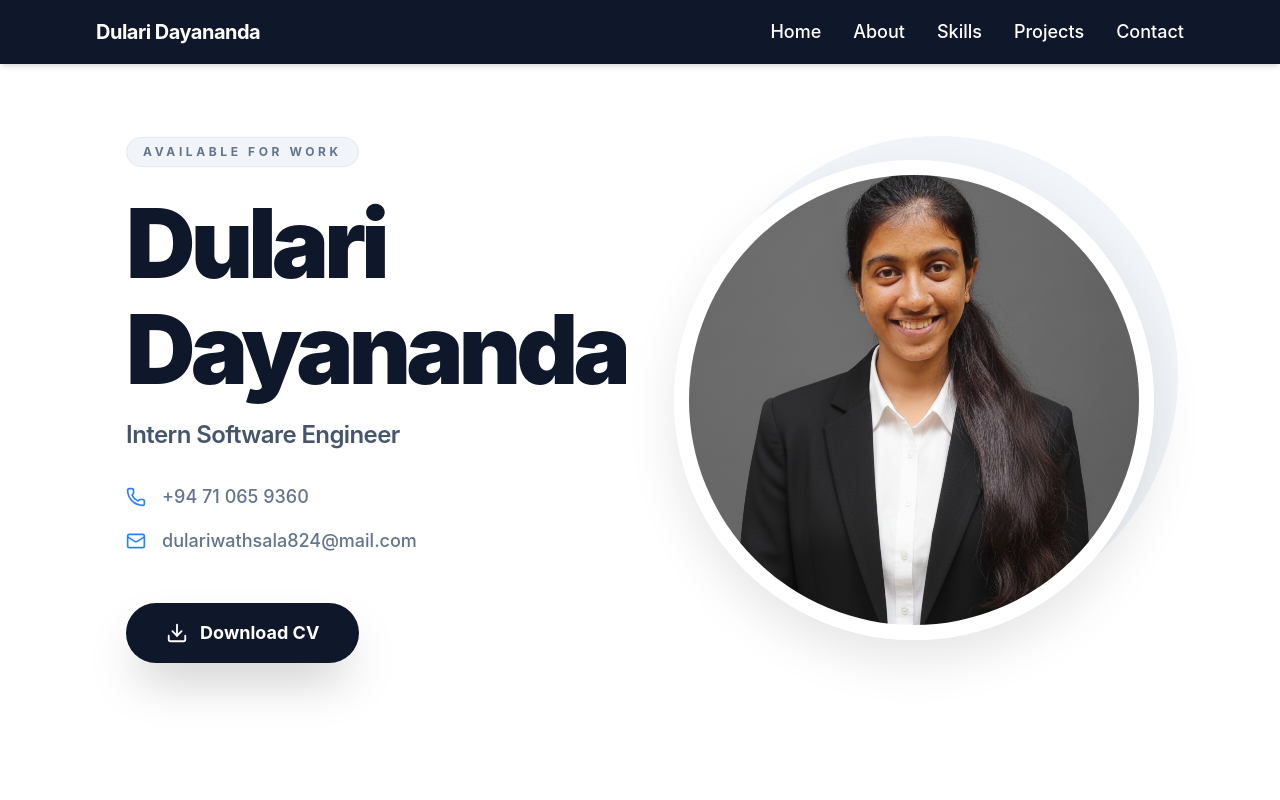
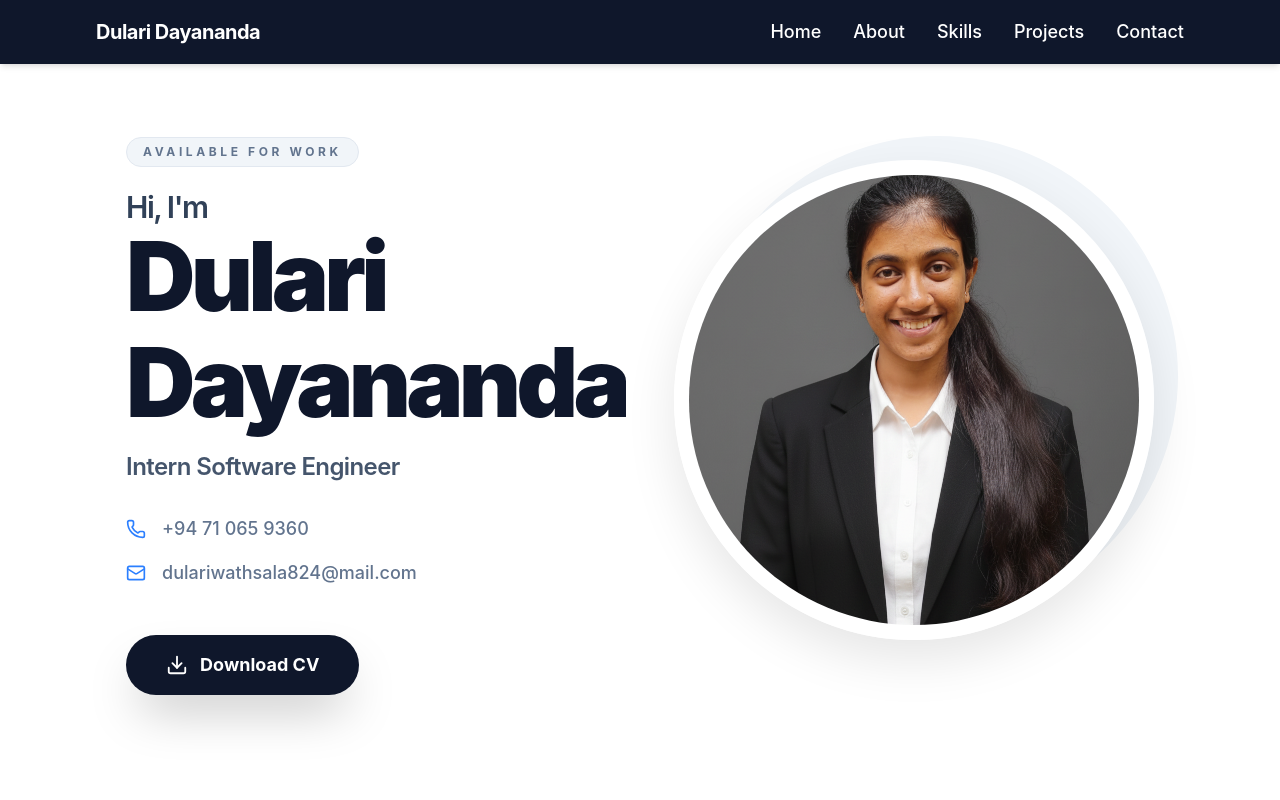
Before and after one commit to dwathsala/My_Portfolio, a React (Vite) app: page / in a window 1280 px wide. Shown: the top 800 px of the page. Built offline with nearby package versions, Linux system fonts and the light colour scheme.

Commit message:
update hero section

```diff
--- a/src/components/Hero.jsx
+++ b/src/components/Hero.jsx
@@ -3,7 +3,7 @@ import { Phone, Mail, Download } from 'lucide-react';
 
 const Hero = () => {
   return (
-    <section id="home" className="min-h-screen px-6 sm:px-12 md:px-24 flex flex-col md:flex-row items-center justify-center py-16 md:py-0 bg-white overflow-hidden gap-12">
+    <section id="home" className="min-h-screen px-6 sm:px-12 md:px-24 flex flex-col md:flex-row items-center justify-center py-16 md:py-0 bg-white overflow-hidden gap-12 ">
 
       {/* 1. Mobile Status Badge - Refined padding and font */}
       <div className="md:hidden order-1 mt-8">
@@ -27,9 +27,13 @@ const Hero = () => {
 
       {/* 3. Text Content - Improved hierarchy and alignment */}
       <div className="max-w-xl text-center md:text-left order-3 md:order-1 flex flex-col items-center md:items-start">
-        <span className="hidden md:inline-block text-xs uppercase tracking-[0.3em] text-slate-500 font-bold bg-slate-100 border border-slate-200 px-4 py-1.5 rounded-full mb-6">
+        <span className="hidden md:inline-block text-xs uppercase tracking-[0.3em] text-slate-500 font-bold bg-slate-100 border border-slate-200 px-4 py-1.5 rounded-full mb-6 mt-8">
           Available For Work
         </span>
+
+        <p className="text-xl sm:text-2xl lg:text-3xl font-semibold tracking-tighter text-slate-700 leading-[0.9] lg:leading-[1.1]">
+          Hi, I'm
+        </p>
 
         <h1 className="text-4xl sm:text-6xl lg:text-8xl font-black mb-4 tracking-tighter text-slate-900 leading-[0.9] lg:leading-[1.1]">
           Dulari <br className="hidden md:block" /> Dayananda
@@ -56,7 +60,8 @@ const Hero = () => {
         {/* Action Button - Enhanced shadow and sizing */}
         <div className="w-full flex justify-center md:justify-start">
           <a
-            download
+            href="/Dulari_Dayananda-CV.pdf"
+            download = "Dulari_Dayananda-CV.pdf"
             className="group flex items-center gap-3 bg-slate-900 text-white px-10 py-4 rounded-full font-bold text-lg hover:bg-blue-600 transition-all duration-300 shadow-2xl hover:shadow-blue-200 active:scale-95"
           >
             <Download size={22} className="group-hover:animate-bounce" />
```
